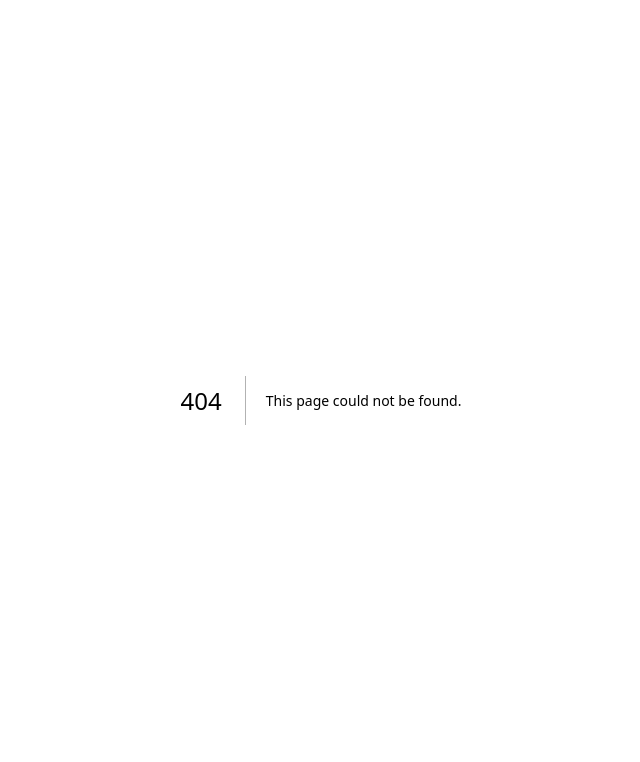
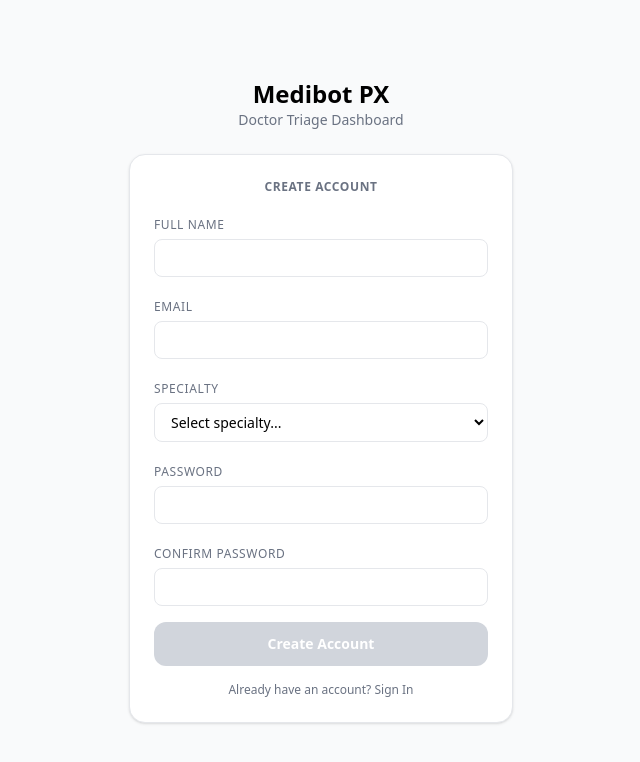
Before and after one commit to V13NN3/Medibot-PX-Triage, a Next.js app: page /signup in a window 1280 px wide. Before the commit this address had no page. Shown: the top 762 px of the page, without its empty margins (319-959 px from the left). Built offline with nearby package versions, Linux system fonts and the light colour scheme.

Commit message:
add signup: create account with name, email, password, specialty dropdown

```diff
--- /dev/null
+++ b/src/app/api/auth/signup/route.ts
@@ -0,0 +1,63 @@
+import { NextRequest, NextResponse } from "next/server"
+import { createAdminClient } from "@/lib/db"
+
+export async function POST(req: NextRequest) {
+  try {
+    const { name, email, password, specialty } = await req.json()
+
+    if (!name || !email || !password || !specialty) {
+      return NextResponse.json({ error: "Missing required fields" }, { status: 400 })
+    }
+
+    const supabase = await createAdminClient()
+
+    const { data: authUser, error: authError } = await supabase.auth.admin.createUser({
+      email,
+      password,
+      email_confirm: true,
+      user_metadata: { name, specialty },
+    })
+
+    if (authError) {
+      return NextResponse.json({ error: authError.message }, { status: 400 })
+    }
+
+    const initials = name
+      .split(" ")
+      .map((n: string) => n[0])
+      .join("")
+      .slice(0, 2)
+      .toUpperCase()
+
+    const { data: doctor, error: doctorError } = await supabase
+      .from("doctors")
+      .insert({ name, specialty, avatar_initials: initials, available: true })
+      .select()
+      .single()
+
+    if (doctorError) {
+      await supabase.auth.admin.deleteUser(authUser.user.id)
+      return NextResponse.json({ error: "Failed to create doctor record" }, { status: 500 })
+    }
+
+    const { error: linkError } = await supabase
+      .from("doctor_accounts")
+      .insert({
+        user_id: authUser.user.id,
+        doctor_id: doctor.id,
+        email,
+        name,
+      })
+
+    if (linkError) {
+      await supabase.auth.admin.deleteUser(authUser.user.id)
+      await supabase.from("doctors").delete().eq("id", doctor.id)
+      return NextResponse.json({ error: "Failed to link account" }, { status: 500 })
+    }
+
+    return NextResponse.json({ success: true, doctor: { id: doctor.id, name: doctor.name } })
+  } catch (err) {
+    console.error("[auth/signup] error:", err)
+    return NextResponse.json({ error: "Signup failed" }, { status: 500 })
+  }
+}
--- a/src/app/page.tsx
+++ b/src/app/page.tsx
@@ -2,6 +2,7 @@
 
 import { useState } from "react"
 import { useRouter } from "next/navigation"
+import Link from "next/link"
 import { createClient } from "@/lib/supabase"
 
 export default function LoginPage() {
@@ -48,6 +49,11 @@ export default function LoginPage() {
             className="w-full py-3 rounded-xl bg-primary text-white font-semibold hover:bg-primary-dark transition-colors disabled:bg-gray-300 text-sm">
             {loading ? "Signing in..." : "Sign In"}
           </button>
+
+          <p className="text-xs text-gray-500 text-center">
+            No account yet?{" "}
+            <Link href="/signup" className="text-primary font-medium hover:underline">Create one</Link>
+          </p>
         </div>
       </div>
     </div>
--- /dev/null
+++ b/src/app/signup/page.tsx
@@ -0,0 +1,147 @@
+"use client"
+
+import { useState } from "react"
+import { useRouter } from "next/navigation"
+import Link from "next/link"
+import { createClient } from "@/lib/supabase"
+
+const SPECIALTIES = [
+  "Cardiology", "Internal Medicine", "Pediatrics", "Nephrology",
+  "Pulmonology", "Orthopedics", "Neurology", "Dermatology",
+  "Ophthalmology", "ENT", "General Practice", "Surgery",
+  "Emergency Medicine", "Radiology", "Anesthesiology",
+  "Pathology", "Psychiatry", "Other",
+]
+
+export default function SignupPage() {
+  const router = useRouter()
+  const [name, setName] = useState("")
+  const [email, setEmail] = useState("")
+  const [password, setPassword] = useState("")
+  const [confirm, setConfirm] = useState("")
+  const [specialty, setSpecialty] = useState("")
+  const [error, setError] = useState("")
+  const [loading, setLoading] = useState(false)
+
+  const signup = async () => {
+    setError("")
+    if (!name || !email || !password || !specialty) {
+      setError("All fields are required")
+      return
+    }
+    if (password.length < 6) {
+      setError("Password must be at least 6 characters")
+      return
+    }
+    if (password !== confirm) {
+      setError("Passwords do not match")
+      return
+    }
+
+    setLoading(true)
+    try {
+      const res = await fetch("/api/auth/signup", {
+        method: "POST",
+        headers: { "Content-Type": "application/json" },
+        body: JSON.stringify({ name, email, password, specialty }),
+      })
+      const data = await res.json()
+      if (!res.ok) {
+        setError(data.error || "Signup failed")
+        setLoading(false)
+        return
+      }
+
+      const supabase = createClient()
+      const { error: signInError } = await supabase.auth.signInWithPassword({ email, password })
+      if (signInError) {
+        setError("Account created but sign-in failed. Please try signing in.")
+        setLoading(false)
+        return
+      }
+      router.push("/dashboard")
+    } catch {
+      setError("Network error")
+      setLoading(false)
+    }
+  }
+
+  const initials = name
+    .split(" ")
+    .map((n) => n[0])
+    .join("")
+    .slice(0, 2)
+    .toUpperCase()
+
+  return (
+    <div className="flex-1 flex items-center justify-center p-8">
+      <div className="w-full max-w-sm flex flex-col gap-6">
+        <div className="text-center">
+          <h1 className="text-2xl font-bold text-foreground">Medibot PX</h1>
+          <p className="text-sm text-gray-500">Doctor Triage Dashboard</p>
+        </div>
+
+        <div className="flex flex-col gap-4 bg-white dark:bg-gray-900 rounded-2xl border border-gray-200 dark:border-gray-800 p-6 shadow-sm">
+          <p className="text-xs font-semibold text-gray-500 uppercase tracking-wider text-center">Create Account</p>
+
+          {name && (
+            <div className="flex justify-center">
+              <div className="w-12 h-12 rounded-full bg-primary/10 text-primary flex items-center justify-center text-sm font-semibold">
+                {initials}
+              </div>
+            </div>
+          )}
+
+          {([
+            { label: "Full Name", key: "name", type: "text" },
+            { label: "Email", key: "email", type: "email" },
+          ] as const).map((field) => (
+            <div key={field.key}>
+              <label className="text-xs font-medium text-gray-500 uppercase tracking-wider">{field.label}</label>
+              <input type={field.type} value={eval(field.key)} onChange={(e) => {
+                if (field.key === "name") setName(e.target.value)
+                if (field.key === "email") setEmail(e.target.value)
+              }}
+                className="w-full mt-1 px-3 py-2 rounded-lg border border-gray-200 dark:border-gray-700 bg-white dark:bg-gray-900 text-sm" />
+            </div>
+          ))}
+
+          <div>
+            <label className="text-xs font-medium text-gray-500 uppercase tracking-wider">Specialty</label>
+            <select value={specialty} onChange={(e) => setSpecialty(e.target.value)}
+              className="w-full mt-1 px-3 py-2 rounded-lg border border-gray-200 dark:border-gray-700 bg-white dark:bg-gray-900 text-sm">
+              <option value="">Select specialty...</option>
+              {SPECIALTIES.map((s) => (
+                <option key={s} value={s}>{s}</option>
+              ))}
+            </select>
+          </div>
+
+          <div>
+            <label className="text-xs font-medium text-gray-500 uppercase tracking-wider">Password</label>
+            <input type="password" value={password} onChange={(e) => setPassword(e.target.value)}
+              className="w-full mt-1 px-3 py-2 rounded-lg border border-gray-200 dark:border-gray-700 bg-white dark:bg-gray-900 text-sm" />
+          </div>
+          <div>
+            <label className="text-xs font-medium text-gray-500 uppercase tracking-wider">Confirm Password</label>
+            <input type="password" value={confirm} onChange={(e) => setConfirm(e.target.value)}
+              onKeyDown={(e) => e.key === "Enter" && signup()}
+              className="w-full mt-1 px-3 py-2 rounded-lg border border-gray-200 dark:border-gray-700 bg-white dark:bg-gray-900 text-sm" />
+          </div>
+
+          {error && <p className="text-xs text-red-500">{error}</p>}
+
+          <button onClick={signup} disabled={loading || !name || !email || !password || !confirm || !specialty}
+            className="w-full py-3 rounded-xl bg-primary text-white font-semibold hover:bg-primary-dark transition-colors disabled:bg-gray-300 text-sm">
+            {loading ? "Creating Account..." : "Create Account"}
+          </button>
+
+          <p className="text-xs text-gray-500 text-center">
+            Already have an account?{" "}
+            <Link href="/" className="text-primary font-medium hover:underline">Sign In</Link>
+          </p>
+        </div>
+      </div>
+    </div>
+  )
+}
```
